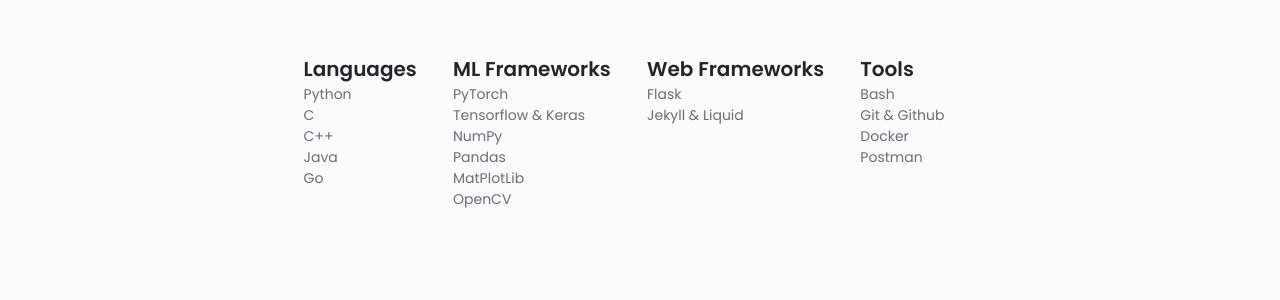
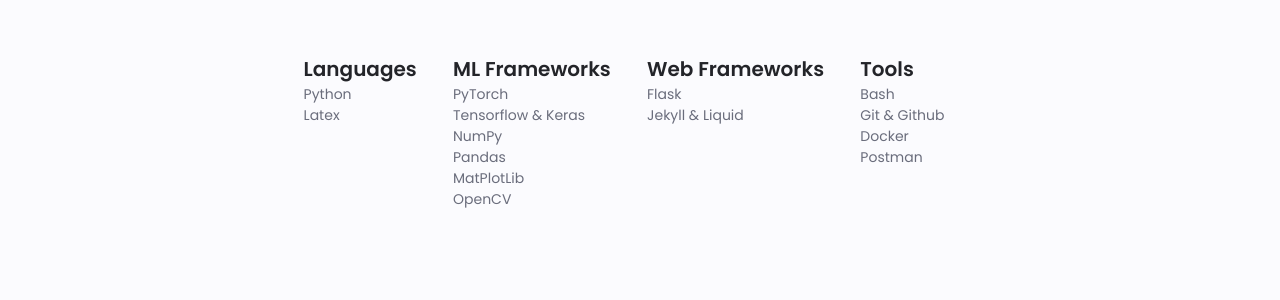
Before and after one commit to thefuzz25/Alt_Portfolio, a Jekyll site: the page built from index.md, in a window 1280 px wide and 900 px high, scrolled down 1452 px. Shown: the part 155-455 px from the top of the window. Built offline with Jekyll 4.4.1, drawn with Linux system fonts in a browser that asks for light colours.

Commit message:
Update content.yml

```diff
--- a/_data/content.yml
+++ b/_data/content.yml
@@ -38,10 +38,8 @@ skills-list:
     topics:
         Languages:
             - Python
-            - C
-            - C++
-            - Java
-            - Go
+            - Latex
+
         ML Frameworks:
             - PyTorch
             - Tensorflow & Keras
```
